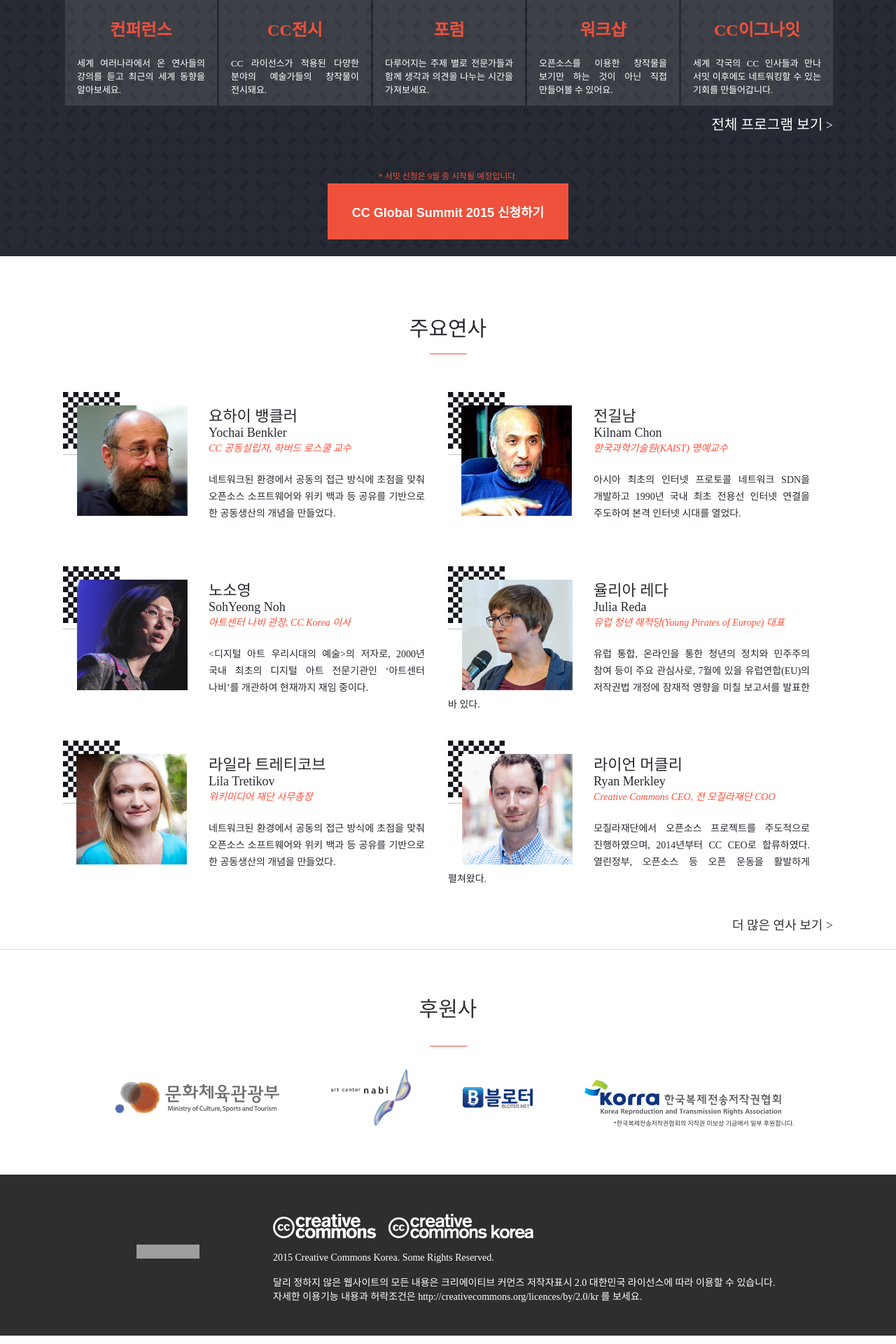
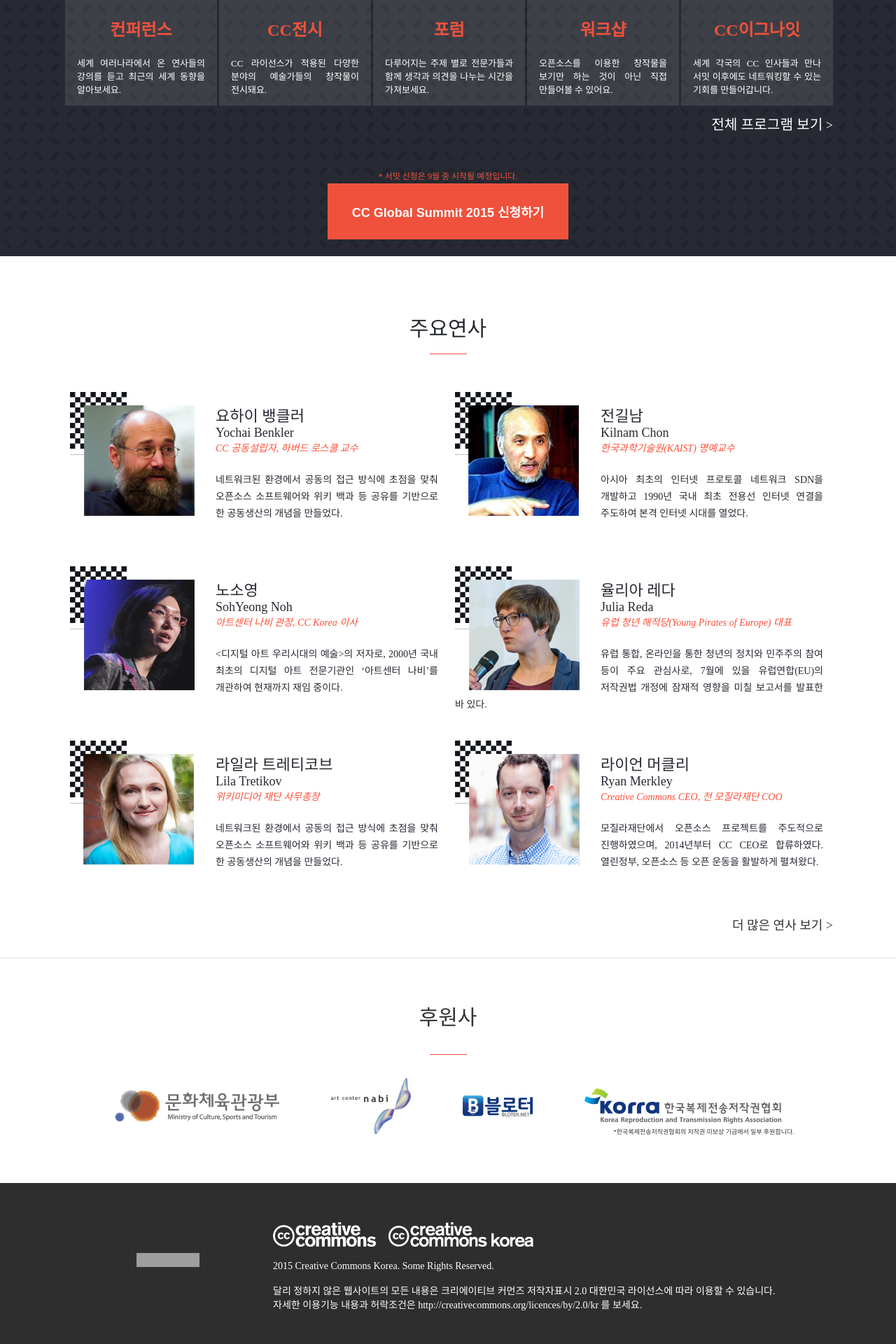
Before and after one commit to creativecommonskorea/2015-global-summit, a Jekyll site: the page built from index.html, in a window 1280 px wide. Shown: the part 1242-3162 px from the top of the page at 70% size. Built offline with Jekyll 4.4.1, drawn with Linux system fonts in a browser that asks for light colours; nearby versions of some CDN libraries; grey boxes are pictures that could not be loaded.

Commit message:
1000px ~ 1100px 구간 구조 깨짐 수정

```diff
--- a/css/main.css
+++ b/css/main.css
@@ -259,7 +259,7 @@ img {
       padding: 0;
       border: 0;
       float: left;
-      width: 217px;
+      width: calc(20% - 3px);
       height: 228px;
       background: rgba(255, 255, 255, 0.1);
       filter: progid:DXImageTransform.Microsoft.gradient(startColorstr=#60000000, endColorstr=#60000000); }
@@ -369,11 +369,8 @@ img {
         word-break: keep-all; } }
 
 .main_speakes_wrap {
-  height: 990px; }
-  @media screen and (max-width: 1000px) {
-    .main_speakes_wrap {
-      height: auto;
-      padding-bottom: 35px; } }
+  height: auto;
+  padding-bottom: 35px; }
   .main_speakes_wrap section {
     text-align: center;
     padding-top: 79px;
@@ -412,11 +409,10 @@ img {
       word-break: keep-all;
       text-align: justify;
       font-size: 0.875em;
-      padding-right: 33px;
+      padding-right: 1em;
       line-height: 24px; }
       @media screen and (max-width: 1000px) {
         .main_speakes_wrap section .speaker_description {
-          padding-right: 1.0em;
           font-size: 1.0em; } }
     .main_speakes_wrap section .speaker_profile {
       display: inline-block;
@@ -431,9 +427,9 @@ img {
       overflow: auto;
       height: auto; }
       .main_speakes_wrap section .speaker_list .speaker {
-        margin: 0;
+        margin: 0 0 0 10px;
         border: 0;
-        width: 550px;
+        width: calc(50% - 10px);
         float: left;
         height: 249px; }
         @media screen and (max-width: 1000px) {
--- a/index.html
+++ b/index.html
@@ -77,7 +77,7 @@ layout: base
     </div>
     <div class="apply_summit_wrap">
         <span style="color:#ef513c; font-size: 12px;">* 서밋 신청은 9월 중 시작될 예정입니다.</span><br/>
-        <button class="apply_summit" type="button" id="apply_summit_btn">CC Global Summit 2015 신청하기</button>
+        <button class="apply_summit" type="button" id="apply_summit_btn" onclick="location.href='attend.html';">CC Global Summit 2015 신청하기</button>
     </div>
 </div>
 <div class="wrap main_speakes_wrap end_bar">
```
Also changed, not shown: _includes/head.html (+7 -0 lines), css/main.scss (+6 -10 lines).
